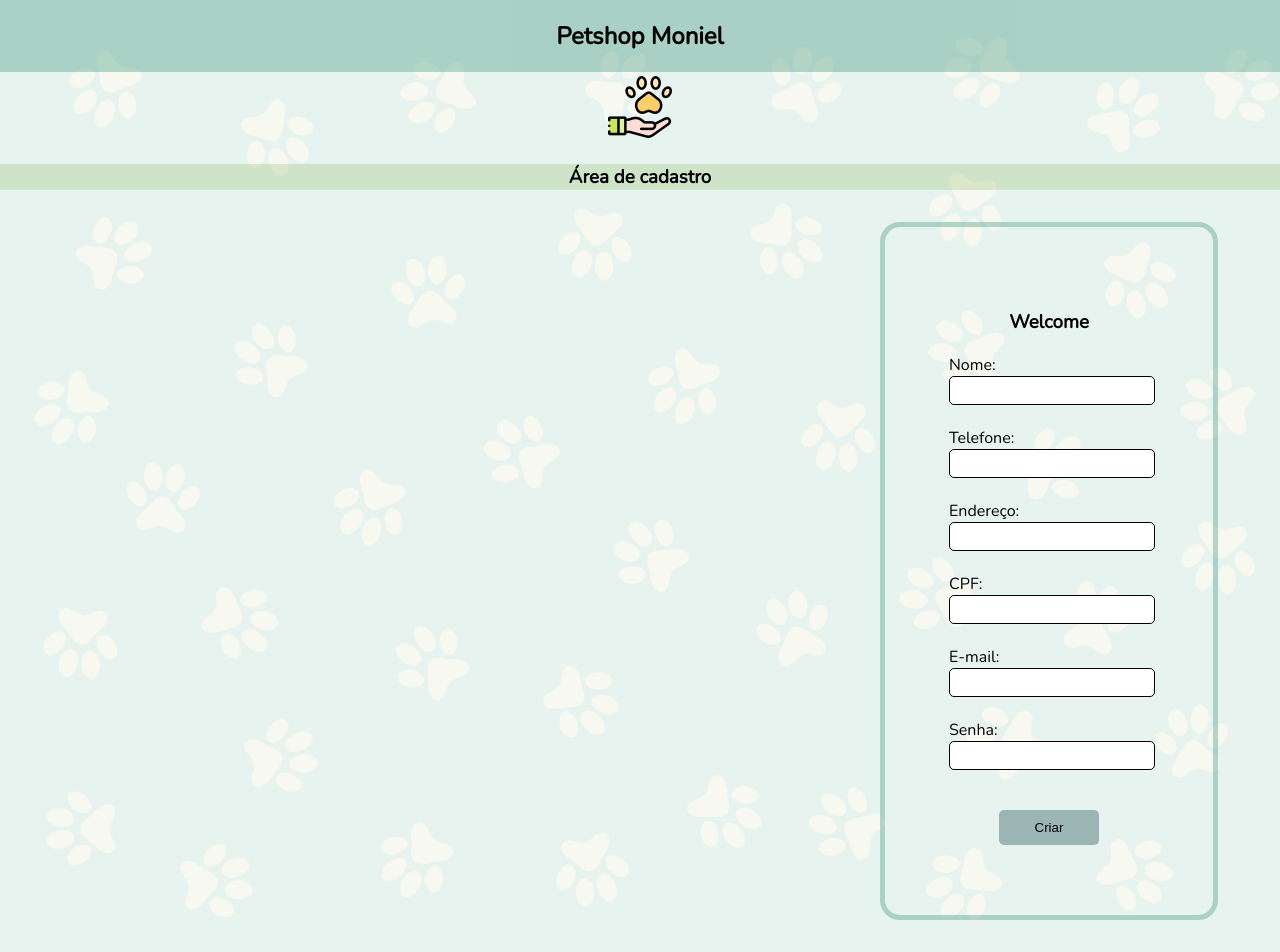
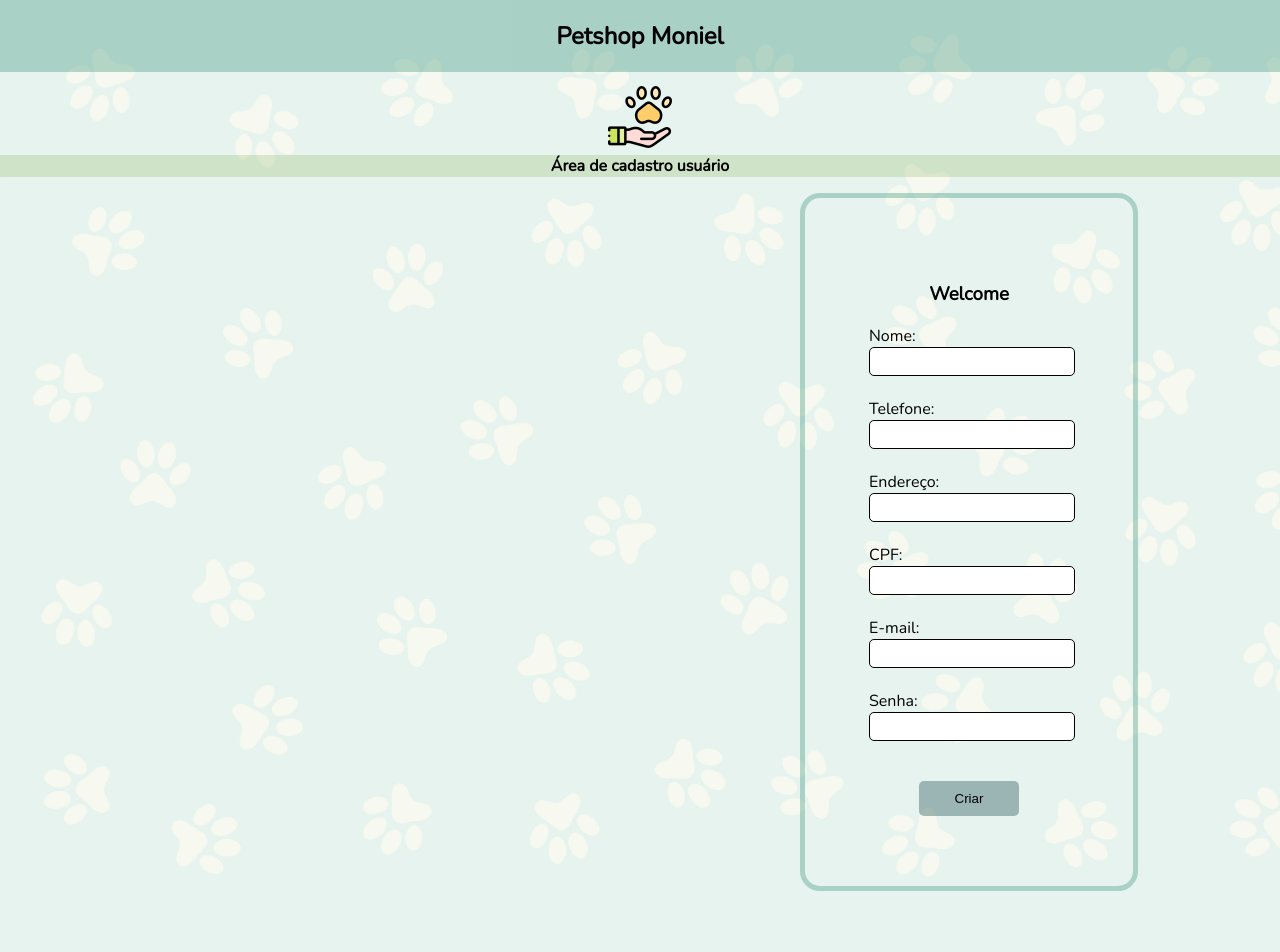
Before and after one commit to moniquedbandas/petshopMoniel, a PHP site: page /App/view/telasCadastros/telaCadastroUsuario.php in a window 1280 px wide. After the commit the page ends 891 px from the top, so only its background shows below. Run offline with PHP 8.4, Linux system fonts and the light colour scheme.

Commit message:
Mudanças feitas na tela de cadastro de usuário também. Arquivo css de telainicial e cadastro atualizados também

```diff
--- a/App/view/telaLogin.html
+++ b/App/view/telaLogin.html
@@ -12,7 +12,7 @@
 </head>
 
 <body>
-    <header>
+    <header class="areaHeader">
         <div class="areaTitulo">
             <h2 class="titulo">Petshop Moniel</h2>
         </div>
@@ -24,7 +24,9 @@
             </div>
         </div>
         <nav class="menuHeader">
-            <h3>Área de login</h3>
+            <ul>
+                <li><strong>Área de login</strong></li>
+            </ul>
         </nav>
 
     </header>
--- a/App/view/telasCadastros/telaCadastroUsuario.php
+++ b/App/view/telasCadastros/telaCadastroUsuario.php
@@ -12,7 +12,7 @@
 </head>
 
 <body>
-    <header>
+    <header class="areaHeader">
         <div class="areaTitulo">
             <h2 class="titulo">Petshop Moniel</h2>
         </div>
@@ -24,7 +24,9 @@
             </div>
         </div>
         <nav class="menuHeader">
-            <h3>Área de cadastro</h3>
+            <ul>
+                <li><strong>Área de cadastro usuário</strong></li>
+            </ul>
         </nav>
 
     </header>
--- a/Public/css/estilosLogin.css
+++ b/Public/css/estilosLogin.css
@@ -5,42 +5,34 @@
   margin: 0;
   padding: 0;
 }
-
+.areaHeader {
+  /* border: 1px solid red; */
+  display: flex;
+  flex-direction: column;
+}
 .areaTitulo {
   position: fixed;
   width: 100%;
   background-color: #40957e5e;
   text-align: center;
-  z-index: 1000;
 }
 .areaLogos {
-  /* background-color: #a7c6865d; */
-  text-align: center;
-  padding-top: 60px;
-}
-.areaLogo {
-  display: block;
-  text-align: center;
-}
-.patinha {
-  padding-top: 15px;
-}
-.areaLogin {
-  float: right;
-  padding-top: 35px;
-  padding-right: 20px;
+  display: flex;
+  justify-content: center;
+  align-items: center;
+  margin-top: 85px;
 }
 
-.menuHeader {
-  text-align: center;
+.menuHeader ul {
+  display: flex;
+  justify-content: center;
+  align-items: center;
+  align-content: center;
   background-color: #a7c6865d;
+  margin: 0;
+  padding: 0;
+  list-style-type: none;
 }
-.menuHeader a {
-  text-decoration: none;
-  color: black;
-  margin: 0 20px;
-}
-
 .boas-vindas {
   text-align: center;
 }
@@ -48,8 +40,8 @@
   border: 5px solid;
   border-radius: 20px;
   border-color: #40957e5e;
-  /* margin: 1rem 50rem;  */
-  margin: 2rem 55rem;
+  margin: 1rem 50rem;
+  /* margin: 2rem 55rem; */
   width: 12.5rem;
   height: 25rem;
   padding: 4rem;
@@ -59,8 +51,8 @@
   border: 5px solid;
   border-radius: 20px;
   border-color: #40957e5e;
-  /* margin: 1rem 50rem;  */
-  margin: 2rem 55rem;
+  margin: 1rem 50rem;
+  /* margin: 2rem 55rem; */
   width: 12.5rem;
   height: 35rem;
   padding: 4rem;
```
